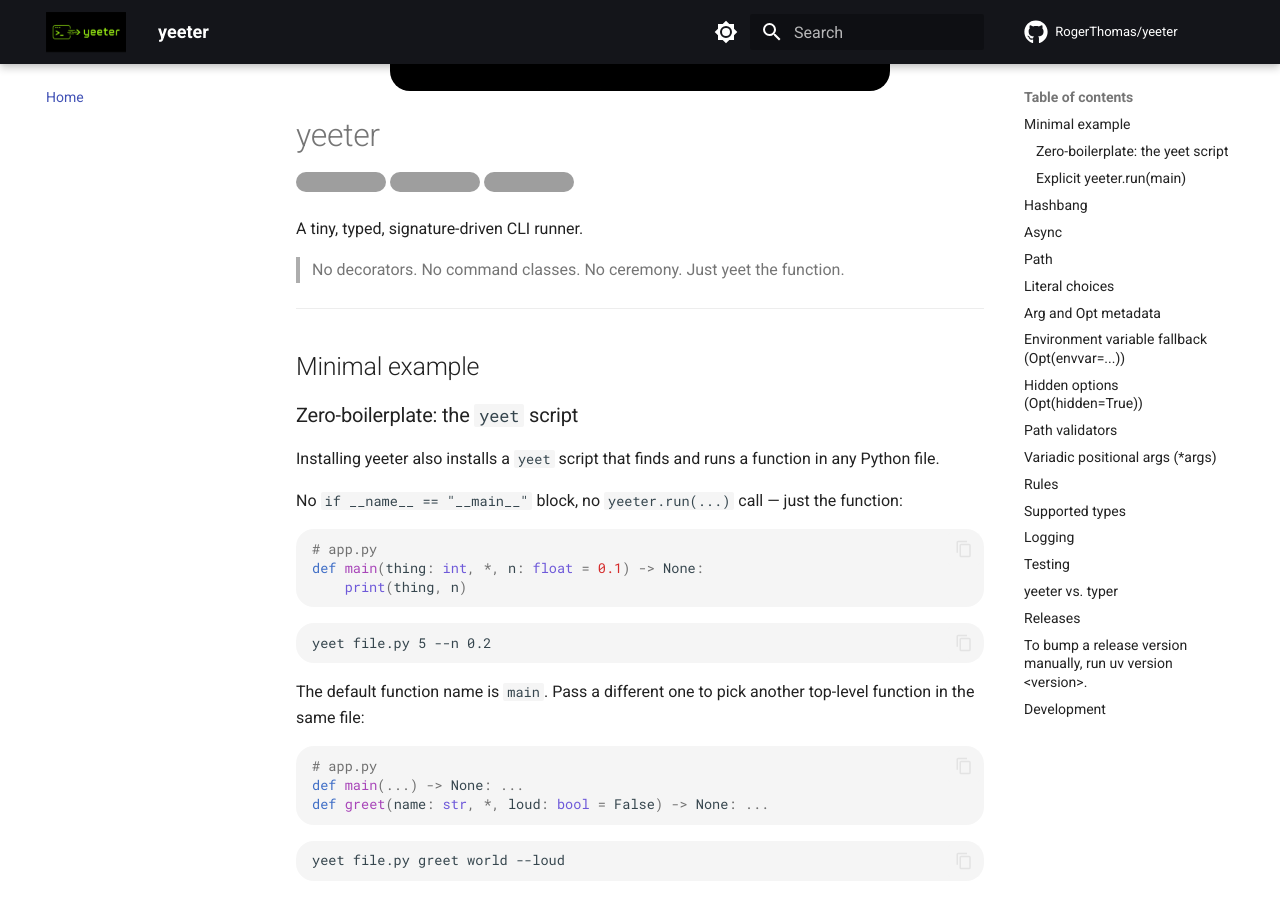
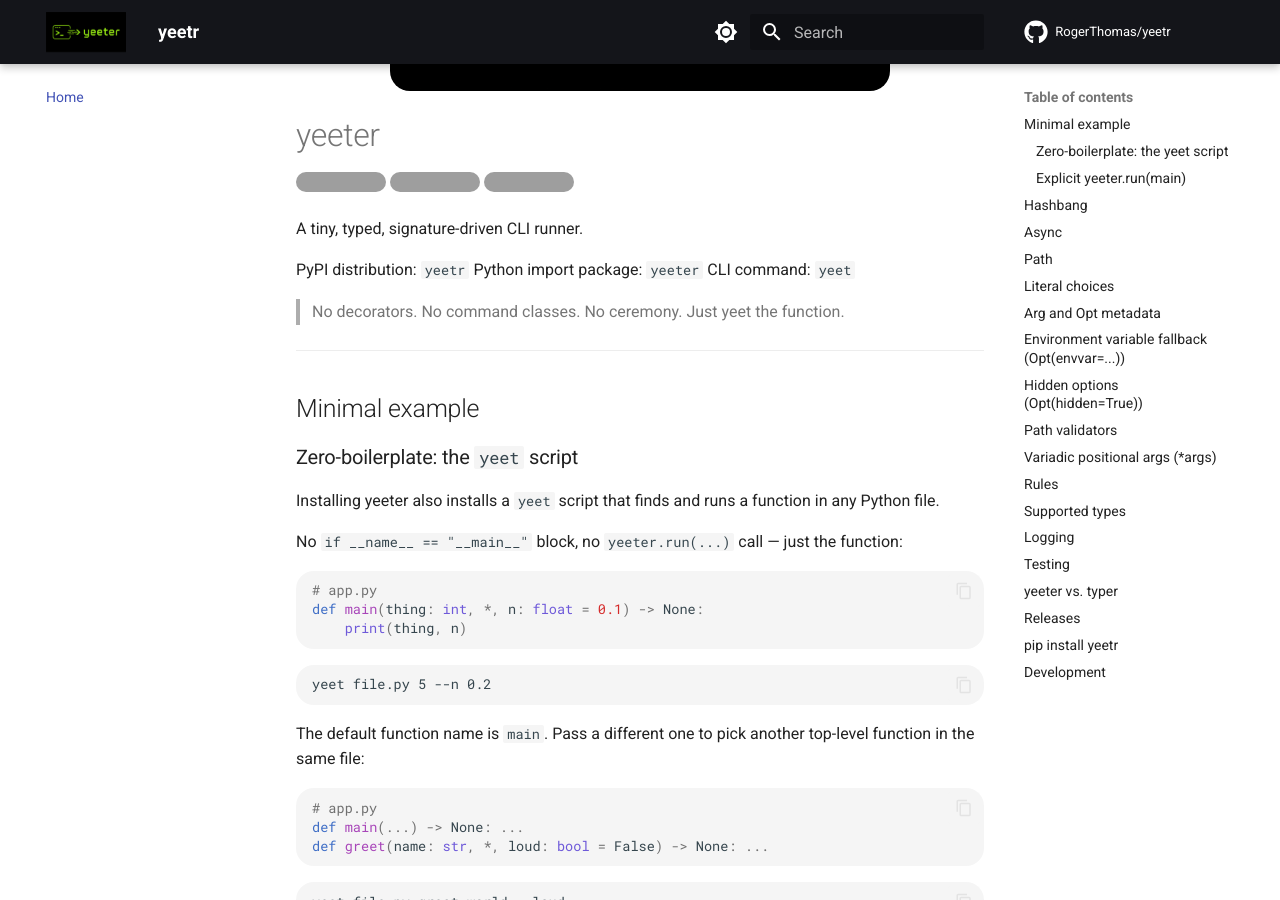
Before and after one commit to RogerThomas/yeeter, an MkDocs documentation site: the page built from docs/index.md, in a window 1280 px wide and 900 px high, scrolled down 337 px. Built offline with MkDocs 1.6.1 and Material for MkDocs 9.7.7, drawn with Linux system fonts in a browser that asks for light colours; comment, search, counter and statistics services are not loaded; some of the changed text lies outside the part shown; grey boxes are pictures that could not be loaded.

Commit message:
chore: rename distribution to yeetr

````diff
--- a/README.md
+++ b/README.md
@@ -4,11 +4,15 @@
 
 # yeeter
 
-[![Release](https://img.shields.io/github/v/release/RogerThomas/yeeter)](https://github.com/RogerThomas/yeeter/releases)
-[![Build](https://img.shields.io/github/actions/workflow/status/RogerThomas/yeeter/main.yml?branch=main)](https://github.com/RogerThomas/yeeter/actions/workflows/main.yml?query=branch%3Amain)
-[![License](https://img.shields.io/github/license/RogerThomas/yeeter)](https://github.com/RogerThomas/yeeter/blob/main/LICENSE)
+[![Release](https://img.shields.io/github/v/release/RogerThomas/yeetr)](https://github.com/RogerThomas/yeetr/releases)
+[![Build](https://img.shields.io/github/actions/workflow/status/RogerThomas/yeetr/main.yml?branch=main)](https://github.com/RogerThomas/yeetr/actions/workflows/main.yml?query=branch%3Amain)
+[![License](https://img.shields.io/github/license/RogerThomas/yeetr)](https://github.com/RogerThomas/yeetr/blob/main/LICENSE)
 
 A tiny, typed, signature-driven CLI runner.
+
+PyPI distribution: `yeetr`
+Python import package: `yeeter`
+CLI command: `yeet`
 
 > No decorators.
 > No command classes.
@@ -434,6 +438,12 @@ the version on `main`, runs `task deps-lock`, commits, pushes `main`,
 creates the matching tag, and pushes the tag.
 
 To bump a release version manually, run `uv version <version>`.
+
+Install from PyPI with:
+
+```bash
+pip install yeetr
+```
 ---
 
 ## Development
--- a/mkdocs.yml
+++ b/mkdocs.yml
@@ -1,10 +1,10 @@
-site_name: yeeter
-repo_url: https://github.com/RogerThomas/yeeter
-site_url: https://rogerthomas.github.io/yeeter/
+site_name: yeetr
+repo_url: https://github.com/RogerThomas/yeetr
+site_url: https://rogerthomas.github.io/yeetr/
 site_description: A tiny, typed, signature-driven CLI runner.
 site_author: Roger Thomas
 edit_uri: edit/main/docs/
-repo_name: RogerThomas/yeeter
+repo_name: RogerThomas/yeetr
 copyright: Maintained by Roger Thomas.
 
 nav:
@@ -44,9 +44,9 @@ theme:
 extra:
   social:
     - icon: fontawesome/brands/github
-      link: https://github.com/RogerThomas/yeeter
+      link: https://github.com/RogerThomas/yeetr
     - icon: fontawesome/brands/python
-      link: https://pypi.org/project/yeeter
+      link: https://pypi.org/project/yeetr
 
 extra_css:
   - stylesheets/extra.css
````
Also changed, not shown: pyproject.toml (+4 -4 lines), release-strategy.md (+1 -1 lines), 1 other file.
